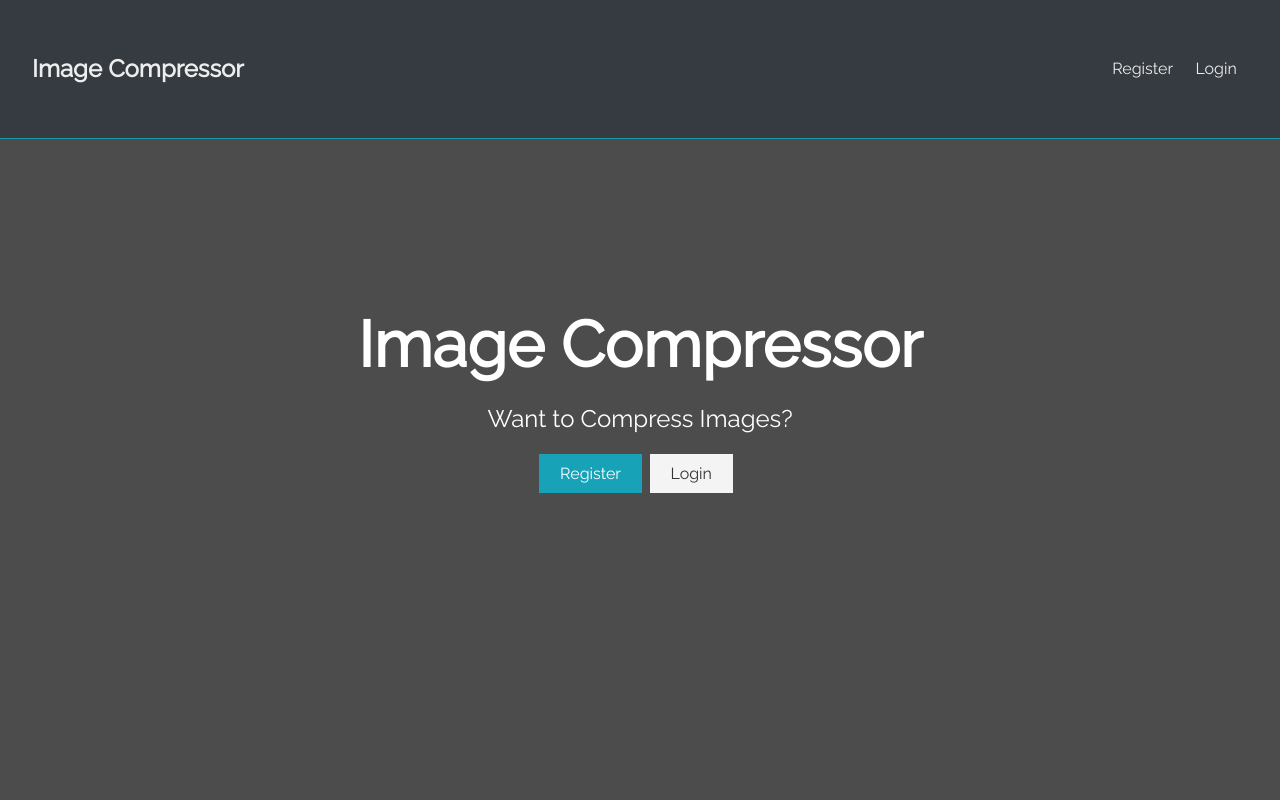
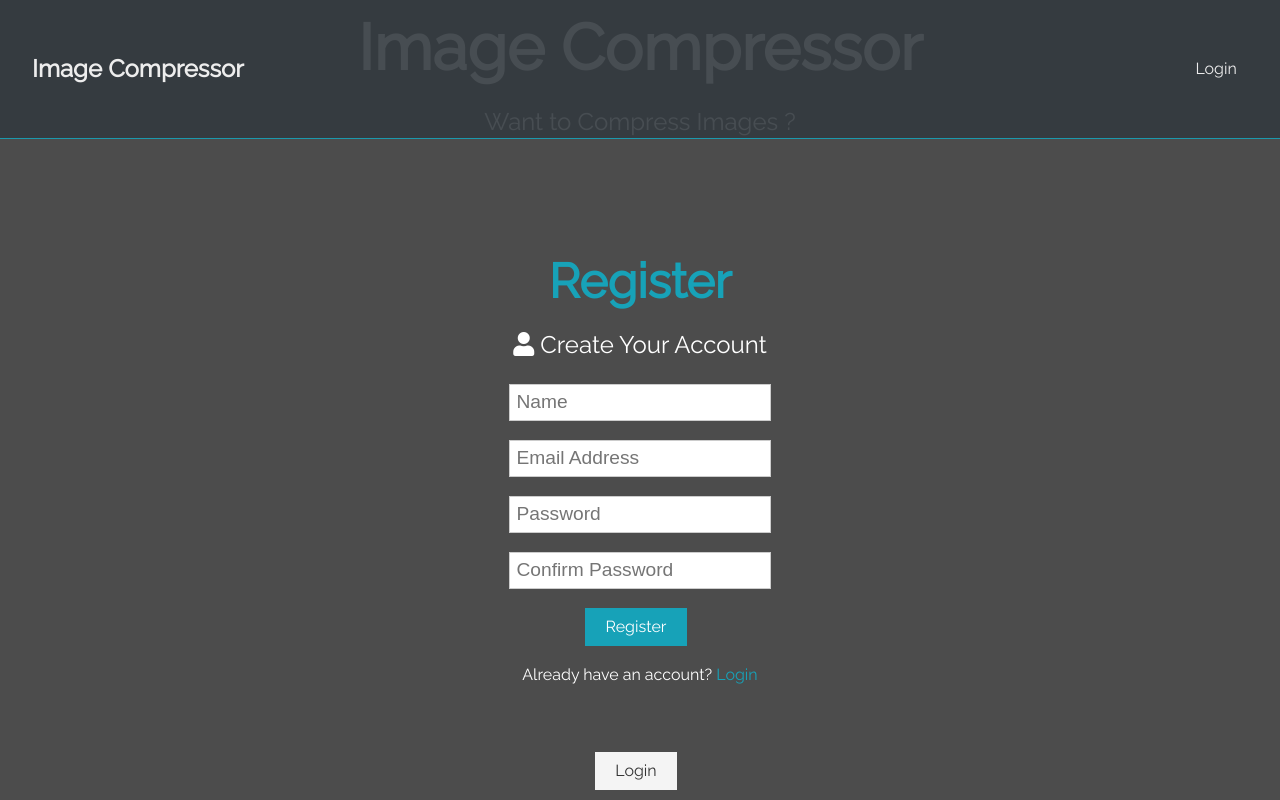
Before and after one commit to meparasagarwal/Hack2HireImageOptimisation, a React (Create React App) app in the folder client/: page / in a window 1280 px wide. Built offline with nearby package versions, Linux system fonts and the light colour scheme.

Commit message:
frontend-register button

```diff
--- a/client/src/components/Header.js
+++ b/client/src/components/Header.js
@@ -1,20 +1,25 @@
 import React from "react";
-import {Link} from "react-router-dom"
+import {
+    Link
+} from "react-router-dom"
 
-function Header(){
-    return(
-        <nav class="navbar bg-dark">
-        <h1>
-          <a href="index.html"><center>Image Compressor</center></a>
-        </h1>
-        <ul>
-          <li>
-          <Link to="/register" >Register</Link></li>
-          <li>
-          <Link to="/login">Login</Link>
-          </li>
-        </ul>
-      </nav>
+function Header() {
+    return ( <
+        nav class = "navbar bg-dark" >
+        <
+        h1 >
+        <
+        a href = "index.html" > < center > Image Compressor < /center></a >
+        <
+        /h1> <
+        ul >
+        <
+        li >
+        <
+        Link to = "/login" > Login < /Link> < /
+        li > <
+        /ul> < /
+        nav >
     );
 }
 
--- a/client/src/components/Home.js
+++ b/client/src/components/Home.js
@@ -1,22 +1,31 @@
 import React from "react";
-import {Link} from "react-router-dom";
+import {
+    Link
+} from "react-router-dom";
+import Register from "./Register"
 
-function Home(){
-    return (
-        <section class="landing">
-        <div class="dark-overlay">
-          <div class="landing-inner">
-            <h1 class="x-large">Image Compressor</h1>
-            <p class="lead">
-              Want to Compress Images?
-            </p>
-            <div class="buttons">
-              <Link to="/register" class="btn btn-primary">Register</Link>
-              <Link to="/login" class="btn btn-light">Login</Link>
-            </div>
-          </div>
-        </div>
-      </section>
+function Home() {
+    return ( <
+        section class = "landing" >
+        <
+        div class = "dark-overlay" >
+        <
+        div class = "landing-inner" >
+        <
+        h1 class = "x-large" > Image Compressor < /h1> <
+        p class = "lead" >
+        Want to Compress Images ?
+        <
+        /p> <
+        Register > < /Register> <
+        div class = "buttons" >
+        <
+        Link to = "/login"
+        class = "btn btn-light" > Login < /Link> < /
+        div > <
+        /div> < /
+        div > <
+        /section>
     )
 }
 
```
Also changed, not shown: 2 other files (tests, documents, lock files or other folders).
